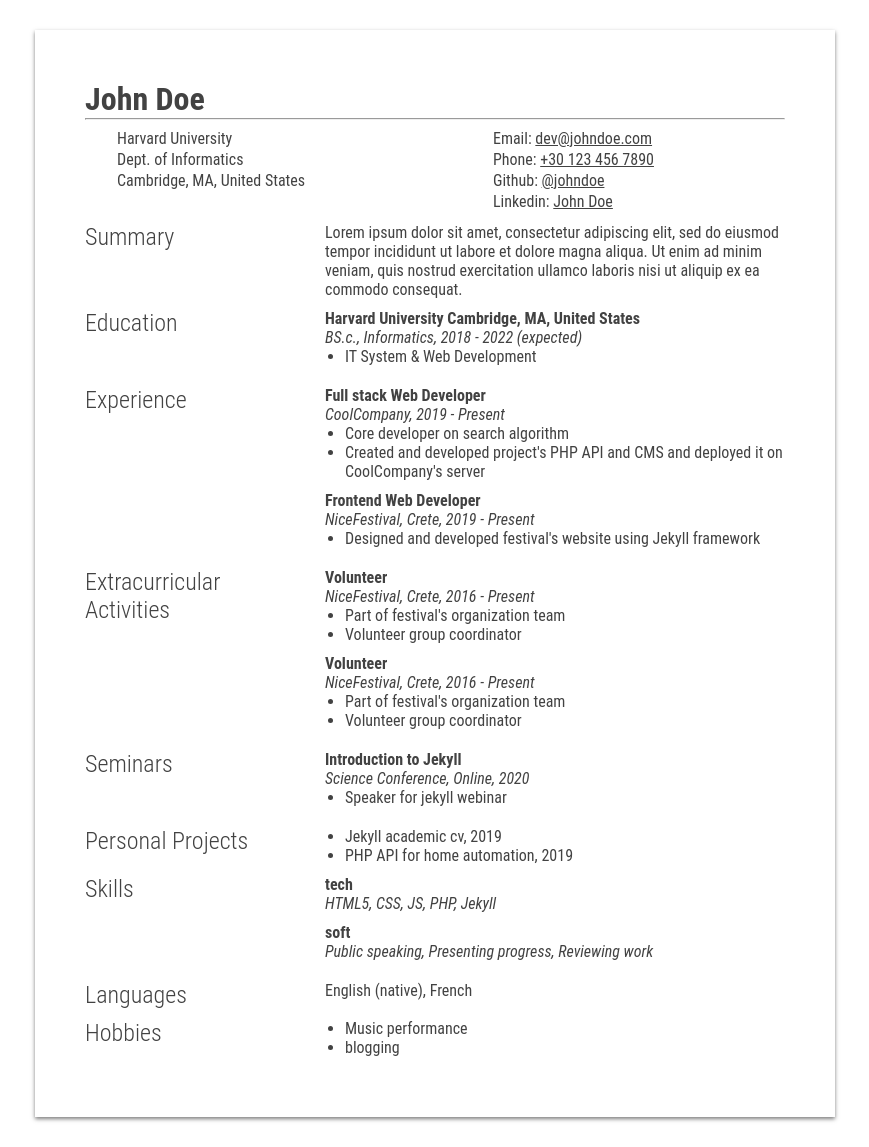
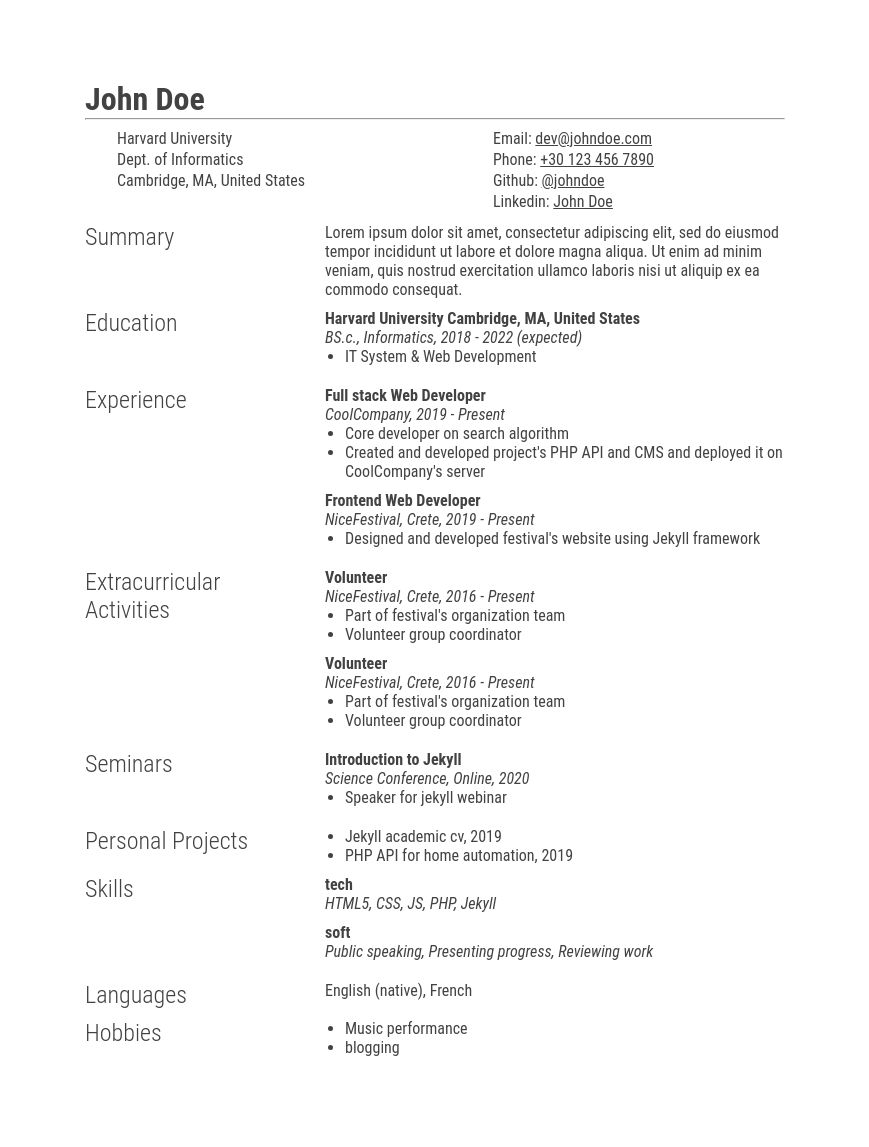
Before and after one commit to dimpram/academic-cv-jekyll, a Jekyll site: the page built from index.html, in a window 1280 px wide. Shown: the whole page, without its empty margins (205-1074 px from the left). Built offline with Jekyll 4.4.1, drawn with Linux system fonts in a browser that asks for light colours.

Commit message:
Updating look and feel

```diff
--- a/_layouts/default.html
+++ b/_layouts/default.html
@@ -9,6 +9,7 @@
         <link rel="stylesheet" href="{{ "assets/css/styles.css" | relative_url }}">
     </head>
     <body>
+          {{ content }}
         <div class="page">
           {% include table.html yml="details" %}
           {% include single.html title="Summary" yml="summary"%}
--- a/_sass/partials/_global.scss
+++ b/_sass/partials/_global.scss
@@ -3,7 +3,7 @@
     min-height: 900px;
     margin: 0 auto;
     background-color: map-get($theme-colors, "white");
-    box-shadow: 0px 2px 4px rgba(0, 0, 0, 0.514);
+    // box-shadow: 0px 2px 4px rgba(0, 0, 0, 0.514);
     padding: 50px;
     margin-top: 30px;
     margin-bottom: 30px;
```
Also changed, not shown: academic-cv-jekyll.gemspec.
